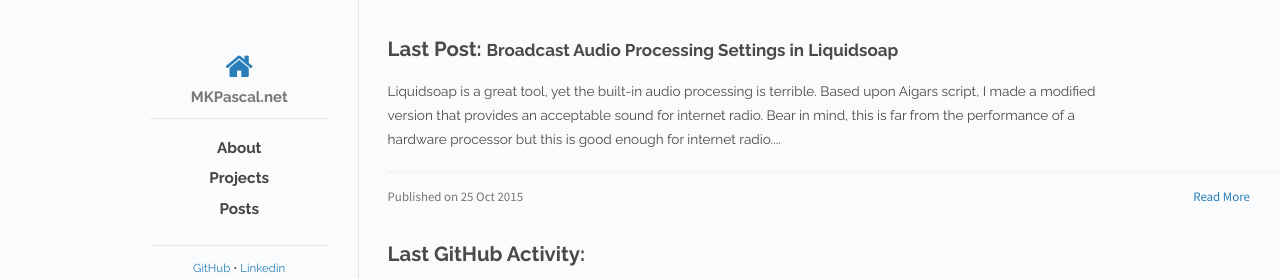
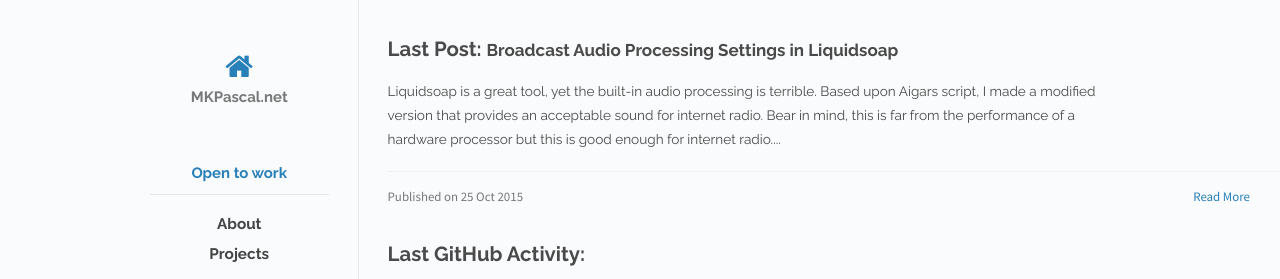
Before and after one commit to mkpascal/mkpascal.github.io, a Jekyll site: the page built from index.html, in a window 1280 px wide, cut to the strip 0-279 px from the top of the page. Built offline with Jekyll 4.4.1, drawn with Linux system fonts in a browser that asks for light colours; nearby versions of some CDN libraries; the list of posts is cut into pages by our own code.

Commit message:
Update default.html

```diff
--- a/_layouts/default.html
+++ b/_layouts/default.html
@@ -29,6 +29,9 @@
           <span class="title"><a href="/"><i class="fa fa-home"></i></a></span>
           <span class="tagline">MKPascal.net</span>
         </div>
+       <div class="header">
+          <span class="tagline"><a href="https://www.linkedin.com/pub/pascal-muang-khot/4/190/994" class="footer-link">Open to work</a></span>
+        </div>
         <div class="posts">
           <ul class="posts-list">
             <li class="post-link"><a class="post-title" href="/about">About</a></li>
```
